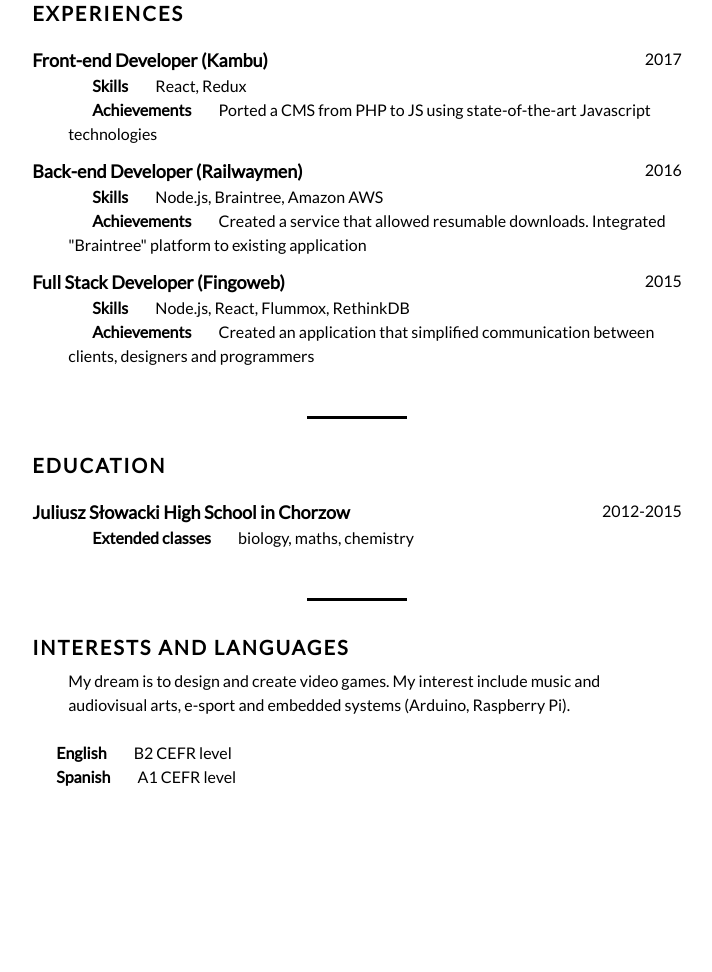
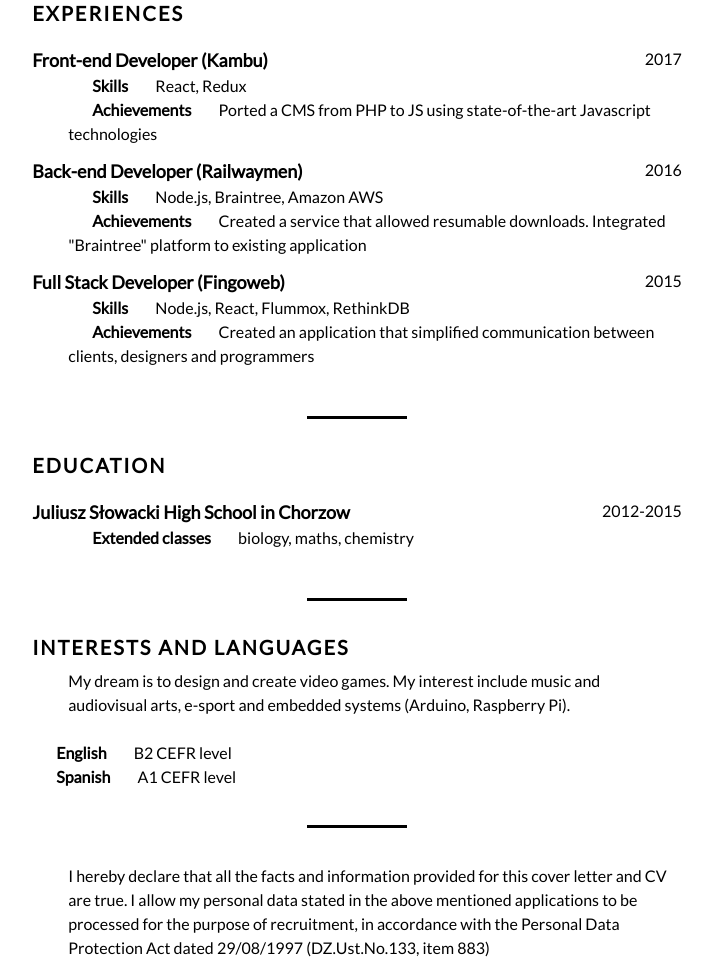
Before and after one commit to are1000/cv, a plain HTML site: page index.html in a window 1280 px wide. Shown: the part 630-1602 px from the top of the page, without its empty margins (283-995 px from the left). Before the commit the page ends 1440 px from the top, so only its background shows below. Drawn offline with nearby package versions, Linux system fonts and the light colour scheme.

Commit message:
Update index.html

```diff
--- a/index.html
+++ b/index.html
@@ -177,6 +177,14 @@
 			<li><span class="title">Spanish</span> A1 CEFR level</li>
 		</ul>
 	</article>
+
+	<div class="hr"></div>
+
+	<article class="full">
+		<p>
+			I hereby declare that all the facts and information provided for this cover letter and CV are true. I allow my personal data stated in the above mentioned applications to be processed for the purpose of recruitment, in accordance with the Personal Data Protection Act dated 29/08/1997 (DZ.Ust.No.133, item 883)
+		</p>
+	</article>
 </div>
 </body>
 </html>
```
